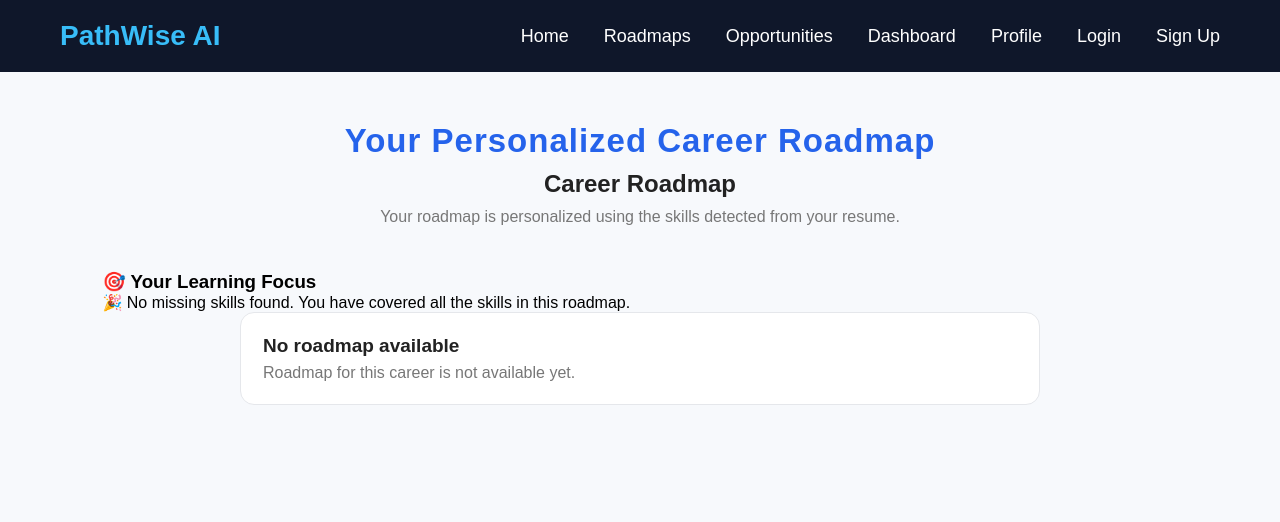
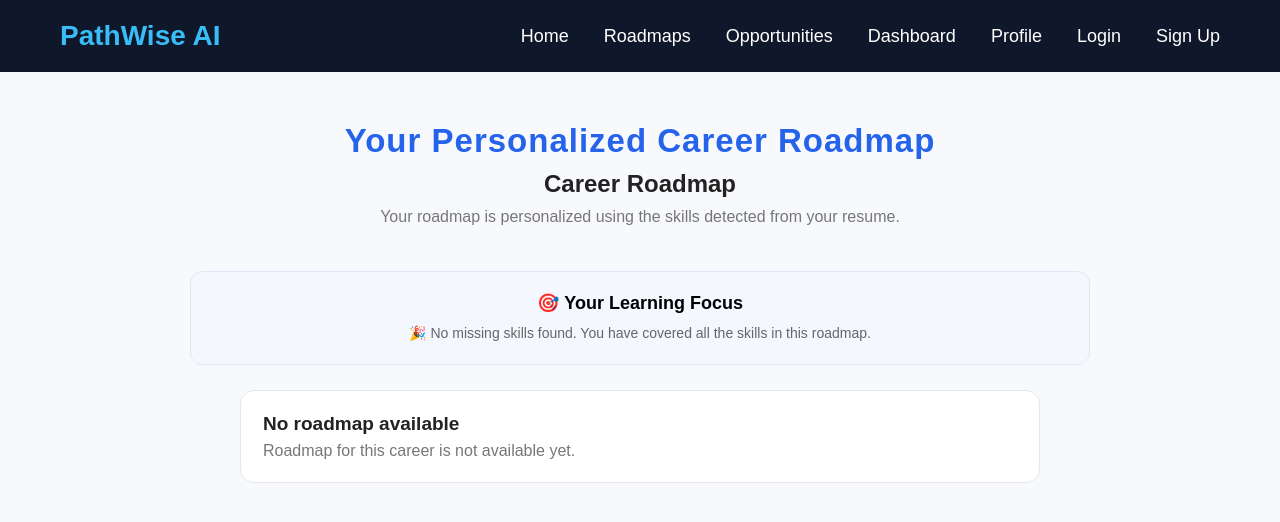
Before and after one commit to Akhu2007/career-roadmap-platform, a React (Vite) app: page /roadmaps in a window 1280 px wide. Shown: the top 522 px of the page. Built offline with nearby package versions, Linux system fonts and the light colour scheme.

Commit message:
UI Improved

```diff
--- a/src/css/dashboard.css
+++ b/src/css/dashboard.css
@@ -40,6 +40,35 @@
 
 .dashboard-career strong {
   color: #2563eb;
+}
+
+.career-overview {
+  display: grid;
+  grid-template-columns: repeat(4, 1fr);
+  gap: 18px;
+  margin-top: 20px;
+}
+
+.overview-item {
+  background: #ffffff;
+  border: 1px solid #e6e6e6;
+  border-radius: 12px;
+  padding: 20px;
+  display: flex;
+  flex-direction: column;
+  gap: 8px;
+}
+
+.overview-item span {
+  font-size: 13px;
+  color: #777;
+}
+
+.overview-item strong {
+  font-size: 18px;
+  color: #222;
+  font-weight: 600;
+  line-height: 1.4;
 }
 
 
@@ -231,3 +260,15 @@
     margin-left: 0;
   }
 }
+
+@media (max-width: 900px) {
+  .career-overview {
+    grid-template-columns: repeat(2, 1fr);
+  }
+}
+
+@media (max-width: 600px) {
+  .career-overview {
+    grid-template-columns: 1fr;
+  }
+}
--- a/src/css/roadmaps.css
+++ b/src/css/roadmaps.css
@@ -66,6 +66,39 @@
   color: #777;
 }
 
+.roadmap-summary {
+  background: #f5f7ff;
+  border: 1px solid #e2e6f5;
+  border-radius: 12px;
+  padding: 20px 24px;
+  margin: 25px auto;
+  width: 90%;
+  max-width: 900px;
+  text-align: center;
+  box-sizing: border-box;
+}
+
+.roadmap-summary h3 {
+  margin: 0 0 8px;
+  font-size: 18px;
+  font-weight: 600;
+}
+
+.roadmap-summary p {
+  margin: 0;
+  color: #666;
+  font-size: 14px;
+  line-height: 1.6;
+}
+
+.roadmap-summary strong {
+  color: #222;
+}
+
+.roadmap-summary strong {
+  color: #222;
+}
+
 @media (max-width: 600px) {
   .roadmap-page {
     padding: 30px 15px;
--- a/src/pages/Opportunities.jsx
+++ b/src/pages/Opportunities.jsx
@@ -173,8 +173,8 @@ function Opportunities() {
 
                   <div className="opportunity-skills">
                     {opportunity.skills && opportunity.skills.length > 0 ? (
-                      opportunity.skills.map((skill) => (
-                        <span key={skill}>{skill}</span>
+                      opportunity.skills.map((skill, index) => (
+                        <span key={`${skill}-${index}`}>{skill}</span>
                       ))
                     ) : (
                       <span>Software Development</span>
```
